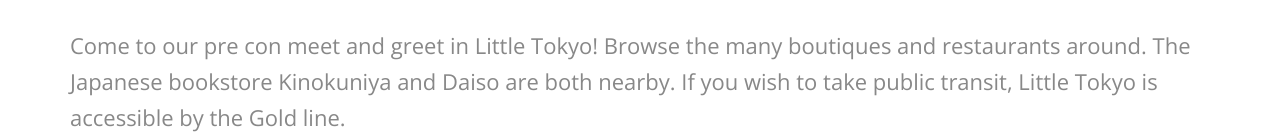
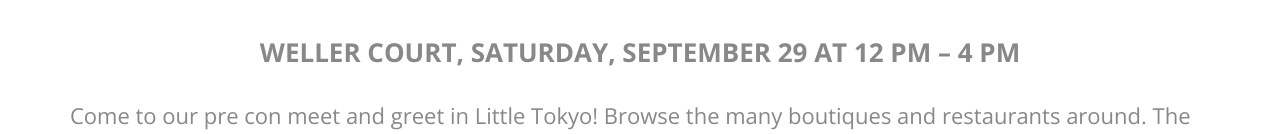
Before and after one commit to angeljubilee/angeljubilee, a plain HTML site: page index.html in a window 1280 px wide. Shown: the part 6382-6516 px from the top of the page. Drawn offline with nearby package versions, Linux system fonts and the light colour scheme.

Commit message:
Added info on pre meet

```diff
--- a/index.html
+++ b/index.html
@@ -270,7 +270,8 @@
                       <h2>Pre Meet</h2>
                       <div class="divider-1 wow fadeInUp"><span></span></div>
                       <br><br>
-                      <img src="https://media.gettyimages.com/photos/weller-court-in-little-tokyo-picture-id148916343">
+                      <img src="https://media.gettyimages.com/photos/weller-court-in-little-tokyo-picture-id148916343"><br><br>
+                      <h3>Weller Court, Saturday, September 29 at 12 PM – 4 PM </h3>
                       <p>Come to our pre con meet and greet in Little Tokyo! Browse the many boutiques and restaurants around. The Japanese bookstore Kinokuniya and Daiso are both nearby. If you wish to take public transit, Little Tokyo is accessible by the Gold line.</p>
                   </div>
               </div>
```
